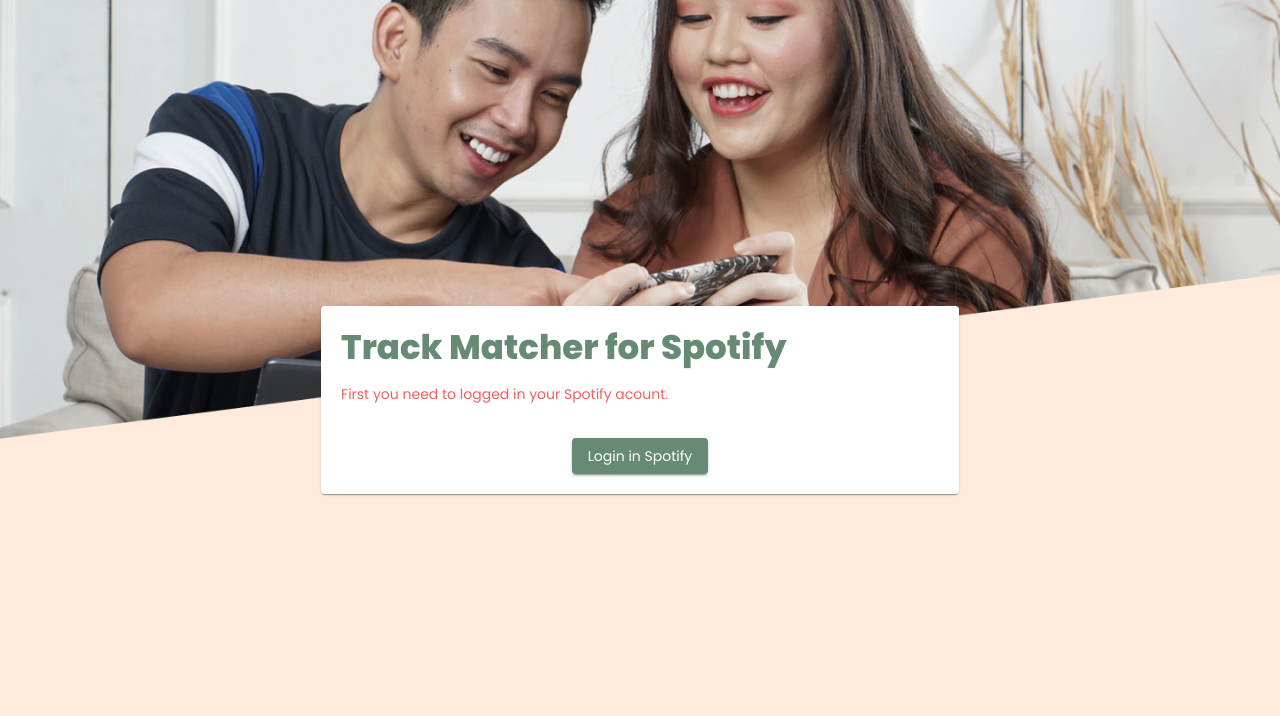
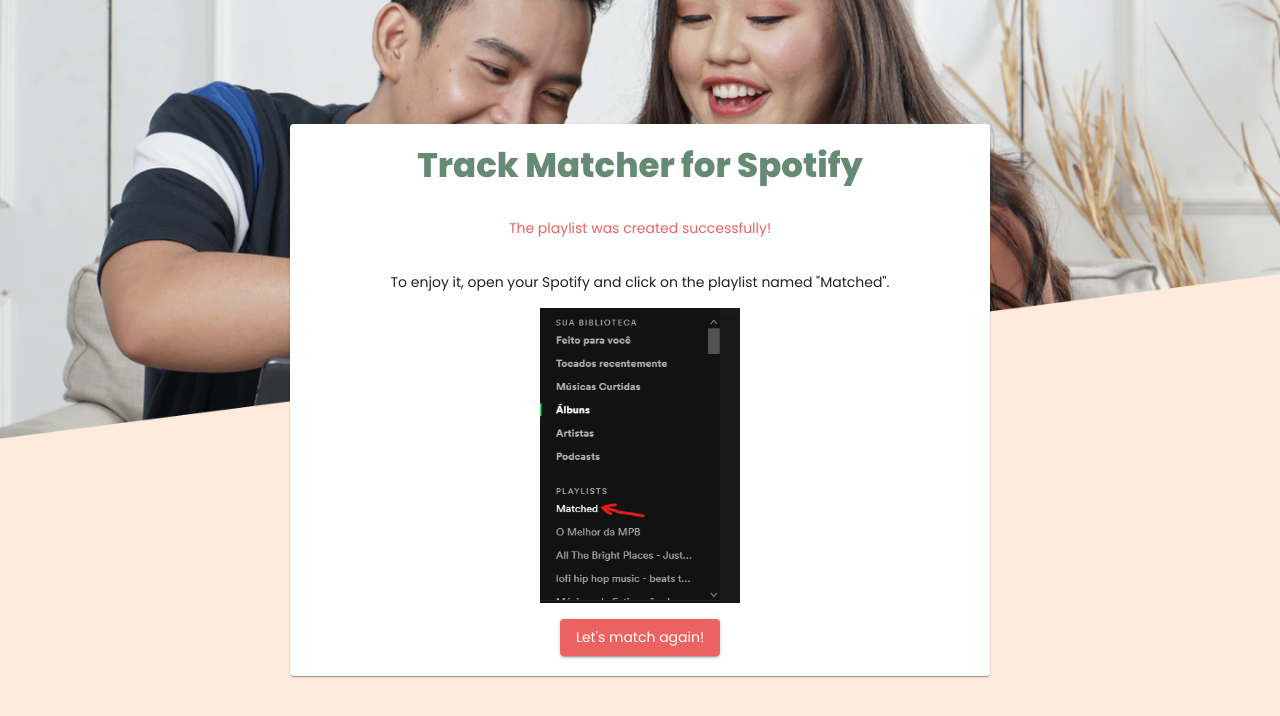
Before and after one commit to livanynunes/Track-Matcher-for-Spotify, a React (Create React App) app in the folder client/: page /final in a window 1280 px wide. Shown: the top 716 px of the page. Built offline with nearby package versions, Linux system fonts and the light colour scheme.

Commit message:
Implementing the Finish page

```diff
--- /dev/null
+++ b/client/src/pages/Final/Final.tsx
@@ -0,0 +1,61 @@
+import React from "react";
+import { Box, Paper, Grid, Typography, Button } from "@material-ui/core";
+import firstStep from "../../assets/img/passOne.png";
+import { useParams } from "react-router-dom";
+const Final = () => {
+  let { id } = useParams();
+  console.log(id);
+  return (
+    <Box
+      component="div"
+      display="flex"
+      justifyContent="center"
+      alignItems="center"
+      style={{ height: "100%" }}
+    >
+      <Paper style={{ padding: 20, maxWidth: 700 }}>
+        <Grid container spacing={2}>
+          <Grid item xs={12}>
+            <Box display="flex" justifyContent="center">
+              <Typography variant="h4" color="primary" paragraph={true}>
+                Track Matcher for Spotify
+              </Typography>{" "}
+            </Box>
+          </Grid>
+          <Grid item xs={12}>
+            <Box display="flex" justifyContent="center">
+              <Typography
+                variant="subtitle2"
+                color="secondary"
+                paragraph={true}
+              >
+                The playlist was created successfully!
+              </Typography>
+            </Box>
+          </Grid>
+
+          <Grid item xs={12}>
+            <Box display="flex" justifyContent="center">
+              To enjoy it, open your Spotify and click on the playlist named
+              "Matched".
+            </Box>
+          </Grid>
+          <Grid item xs={12}>
+            <Box display="flex" justifyContent="center">
+              <img src={firstStep} width={200} />
+            </Box>
+          </Grid>
+          <Grid item xs={12}>
+            <Box display="flex" justifyContent="center">
+              <Button variant="contained" color="secondary" href="/home">
+                Let's match again!
+              </Button>
+            </Box>
+          </Grid>
+        </Grid>
+      </Paper>
+    </Box>
+  );
+};
+
+export { Final };
--- /dev/null
+++ b/client/src/pages/Final/index.ts
@@ -0,0 +1,3 @@
+import { Final } from "./Final";
+
+export { Final };
--- a/client/src/routes/index.tsx
+++ b/client/src/routes/index.tsx
@@ -4,12 +4,14 @@
 
 import { Home } from "../pages/Home";
 import { Login } from "../pages/Login";
+import { Final } from "../pages/Final";
 
 export default function Routes() {
   return (
     <Switch>
       <RouteWrapper path="/" exact component={Login} />
       <RouteWrapper path="/home" component={Home} isPrivate />
+      <RouteWrapper path="/final" component={Final} />
       <RouteWrapper component={Login} />
     </Switch>
   );
```
Also changed, not shown: client/src/assets/img/passOne.png (added), 1 other file (tests, documents, lock files or other folders).
